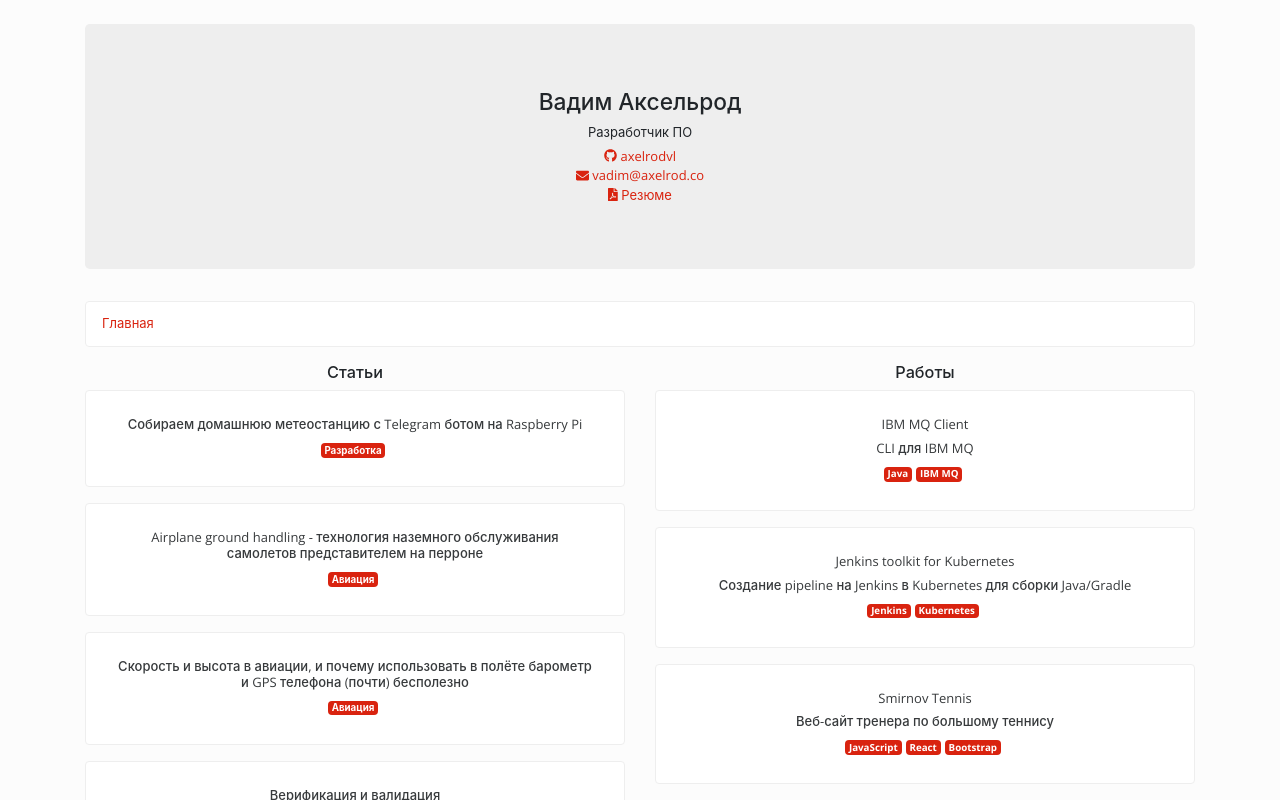
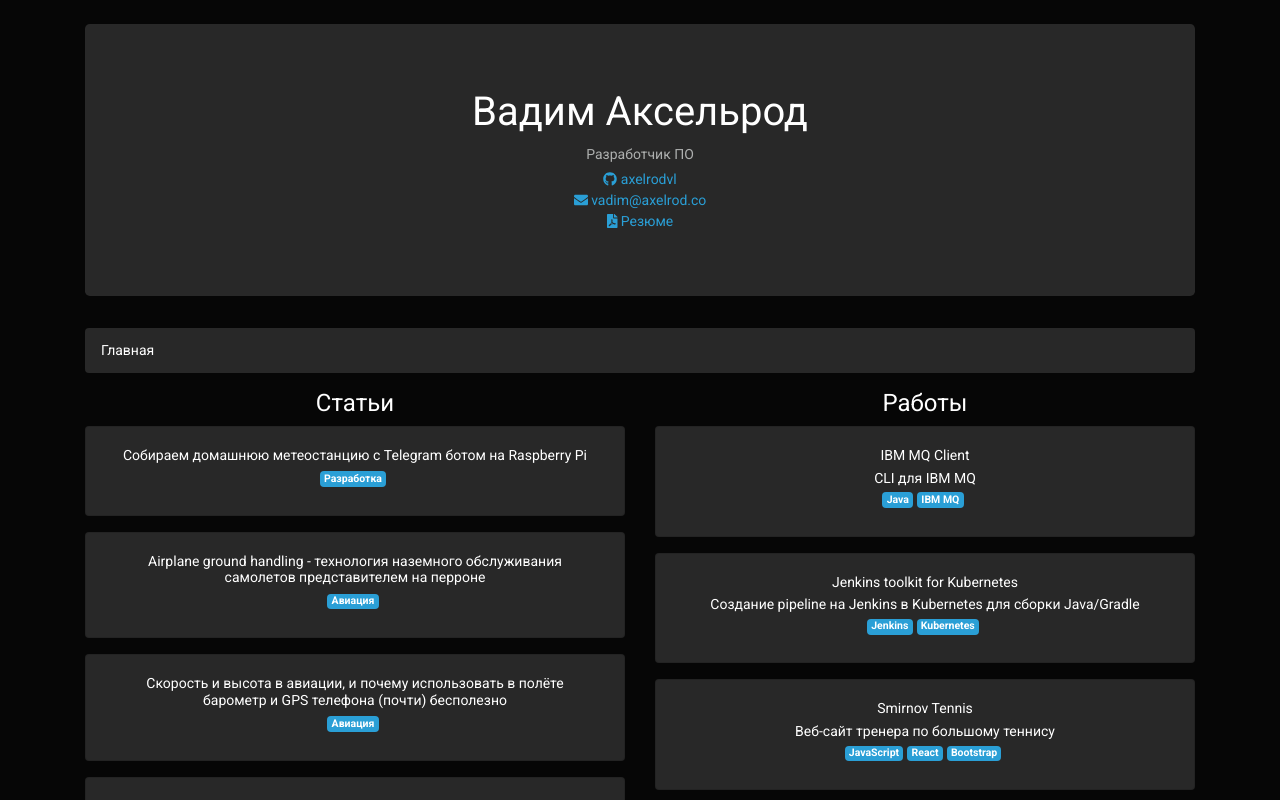
Before and after one commit to axelrodvl/gutenberg, a React (Create React App) app: page / in a window 1280 px wide. Shown: the top 800 px of the page. Built offline with nearby package versions, Linux system fonts and the light colour scheme.

Commit message:
Revert "Light theme"
This reverts commit 43655fd0da7fbb085fef2400e527024502d8a29c.

```diff
--- a/src/App.scss
+++ b/src/App.scss
@@ -1,3 +1,39 @@
-@import "~bootswatch/dist/simplex/variables";
+//
+// Color system
+//
+
+$white:    #fff !default;
+$gray-100: #f8f9fa !default;
+$gray-200: #e9ecef !default;
+$gray-300: #dee2e6 !default;
+$gray-400: #adafae !default;
+$gray-500: #888 !default;
+$gray-600: #555 !default;
+$gray-700: #282828 !default;
+$gray-800: #222 !default;
+$gray-900: #212529 !default;
+$black:    #000 !default;
+
+$blue:    #2a9fd6 !default;
+$indigo:  #6610f2 !default;
+$purple:  #6f42c1 !default;
+$pink:    #e83e8c !default;
+$red:     #c00 !default;
+$orange:  #fd7e14 !default;
+$yellow:  #f80 !default;
+$green:   #77b300 !default;
+$teal:    #20c997 !default;
+$cyan:    #93c !default;
+
+$primary:       $blue !default;
+$secondary:     #1c1c1e !default;
+$success:       $green !default;
+$info:          $cyan !default;
+$warning:       $yellow !default;
+$danger:        $red !default;
+$light:         $black !default;
+$dark:          $white !default;
+
+@import "~bootswatch/dist/cyborg/variables";
 @import "~bootstrap/scss/bootstrap";
-@import "~bootswatch/dist/simplex/bootswatch";
+@import "~bootswatch/dist/cyborg/bootswatch";
--- a/src/index.css
+++ b/src/index.css
@@ -1,3 +1,12 @@
+body {
+    margin: 0;
+    font-family: -apple-system, BlinkMacSystemFont, 'Segoe UI', 'Roboto', 'Oxygen',
+    'Ubuntu', 'Cantarell', 'Fira Sans', 'Droid Sans', 'Helvetica Neue',
+    sans-serif;
+    -webkit-font-smoothing: antialiased;
+    -moz-osx-font-smoothing: grayscale;
+}
+
 code {
     font-family: source-code-pro, Menlo, Monaco, Consolas, 'Courier New',
     monospace;
--- a/src/main/Main.jsx
+++ b/src/main/Main.jsx
@@ -112,8 +112,8 @@ function LinkButton(props) {
                 props.setMain(false);
             }} className="text-reset text-decoration-none">
                 <Card.Body>
-                    <h6 className="mb-2">{props.title}</h6>
-                    {props.body ? <h6 className="mb-2">{props.body}</h6> : null}
+                    <h6 className="card-subtitle mb-1">{props.title}</h6>
+                    {props.body ? <p className="mb-0">{props.body}</p> : <></>}
                     {props.tags.map((tag) => (
                         <span className="badge badge-primary mr-1">{tag}</span>
                     ))}
```
Also changed, not shown: 1 other file (tests, documents, lock files or other folders).
